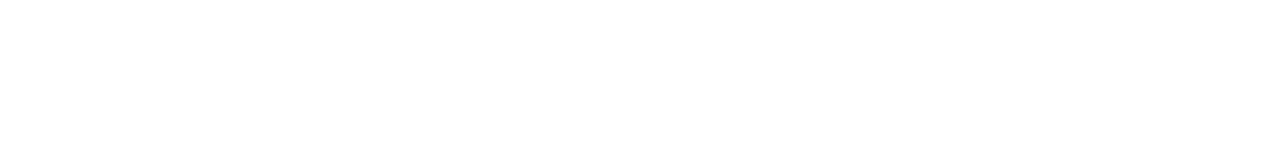
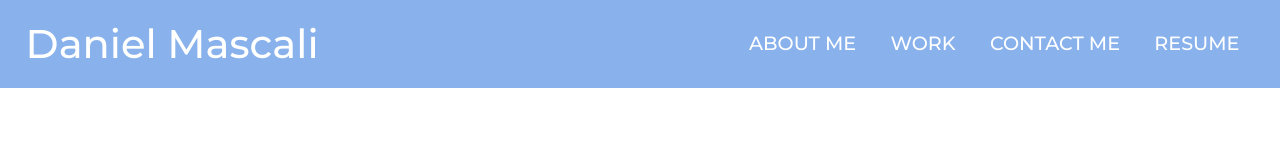
Before and after one commit to TurboTeam335/Portfolio, a plain HTML site: page index.html in a window 1280 px wide. Drawn offline with Linux system fonts and the light colour scheme.

Commit message:
new commit

```diff
--- /dev/null
+++ b/assets/css/reset.css
@@ -0,0 +1,17 @@
+/*
+*  html5resetcss
+*/
+html,body,div,span,object,iframe,h1,h2,h3,h4,h5,h6,p,blockquote,pre,abbr,address,cite,code,del,dfn,em,img,ins,kbd,q,samp,small,strong,sub,sup,var,b,i,dl,dt,dd,ol,ul,li,fieldset,form,label,legend,table,caption,tbody,tfoot,thead,tr,th,td,article,aside,canvas,details,figcaption,figure,footer,header,hgroup,menu,nav,section,summary,time,mark,audio,video{margin:0;padding:0;border:0;outline:0;font-size:100%;vertical-align:baseline;background:transparent}
+body{line-height:1}
+article,aside,details,figcaption,figure,footer,header,hgroup,menu,nav,section{display:block}
+nav ul{list-style:none}
+blockquote,q{quotes:none}
+blockquote:before,blockquote:after,q:before,q:after{content:none}
+a{margin:0;padding:0;font-size:100%;vertical-align:baseline;background:transparent}
+ins{background-color:#ff9;color:#000;text-decoration:none}
+mark{background-color:#ff9;color:#000;font-style:italic;font-weight:bold}
+del{text-decoration:line-through}
+abbr[title],dfn[title]{border-bottom:1px dotted;cursor:help}
+table{border-collapse:collapse;border-spacing:0}
+hr{display:block;height:1px;border:0;border-top:1px solid #ccc;margin:1em 0;padding:0}
+input,select{vertical-align:middle}
--- /dev/null
+++ b/assets/css/style.css
@@ -0,0 +1,85 @@
+@import url('https://fonts.googleapis.com/css2?family=Montserrat:wght@500&display=swap');
+
+* {
+  box-sizing: border-box;
+  padding: 0;
+  margin: 0;
+  background-color: #4b5db9;
+}
+
+
+.navbar {
+  background-color: #89b2ec;
+}
+
+/* The above code is setting the font family, size, weight, line height, margin, and color of the name. */
+header {
+  font-family: 'Montserrat', sans-serif;
+  display: flex;
+  justify-content: space-between;
+  align-items: center;
+  padding: 10px 2%;
+}
+
+.name {
+  font-size: 250%;
+  font-weight: 300;
+  line-height: 1.2;
+  margin: 10px 0;
+  color: #fff;
+}
+
+li, a {
+  font-weight: 500;
+  font-size: 16px;
+  color: edf0f1;
+  text-decoration: none;
+}
+
+/* Creating a navigation bar with a hover effect. */
+.wrapper {
+  list-style: none;
+}
+
+.wrapper li {
+  display: inline-block;
+  padding: 0px 10px;
+  justify-content: flex-end;
+}
+
+.wrapper ul li a {
+  text-decoration: none;
+  font-size: 120%;
+  text-transform: uppercase;
+  margin: 0 5px;
+  color: #fff;
+  position: relative;
+}
+
+.wrapper ul li a:after {
+  content: '';
+  position: absolute;
+  width: 100%;
+  height: 3px;
+  background-color: #fff;
+  bottom: 0;
+  left: 0;
+  transform: scaleX(0);
+  transform-origin: bottom right;
+  transition: transform 0.25s linear;
+}
+
+.wrapper ul li a:hover:after {
+  transform-origin: bottom left;
+  transform: scaleX(1)
+}
+
+.wrapper ul li a:active {
+  color: black;
+}
+
+
+/* media queries */
+@media screen and (max-width: 850px) {
+
+}
--- a/index.html
+++ b/index.html
@@ -4,9 +4,24 @@
   <meta charset="UTF-8">
   <meta http-equiv="X-UA-Compatible" content="IE=edge">
   <meta name="viewport" content="width=device-width, initial-scale=1.0">
-  <title>Document</title>
+  <link rel="stylesheet" href="/assets/css/reset.css">
+  <link rel="stylesheet" href="/assets/css/style.css">
+  <title>Mascali Portfolio</title>
 </head>
+
 <body>
+  <!-- Navbar -->
+<header class="navbar">
+    <h1 class="name">Daniel Mascali</h1>
+    <nav class="wrapper">
+      <ul>
+        <li><a href="#">About Me</a></li>
+        <li><a href="#">Work</a></li>
+        <li><a href="#">Contact Me</a></li>
+        <li><a href="#">Resume</a></li>
+      </ul>
+    </nav>
+</header>
 
 </body>
 </html>
```
